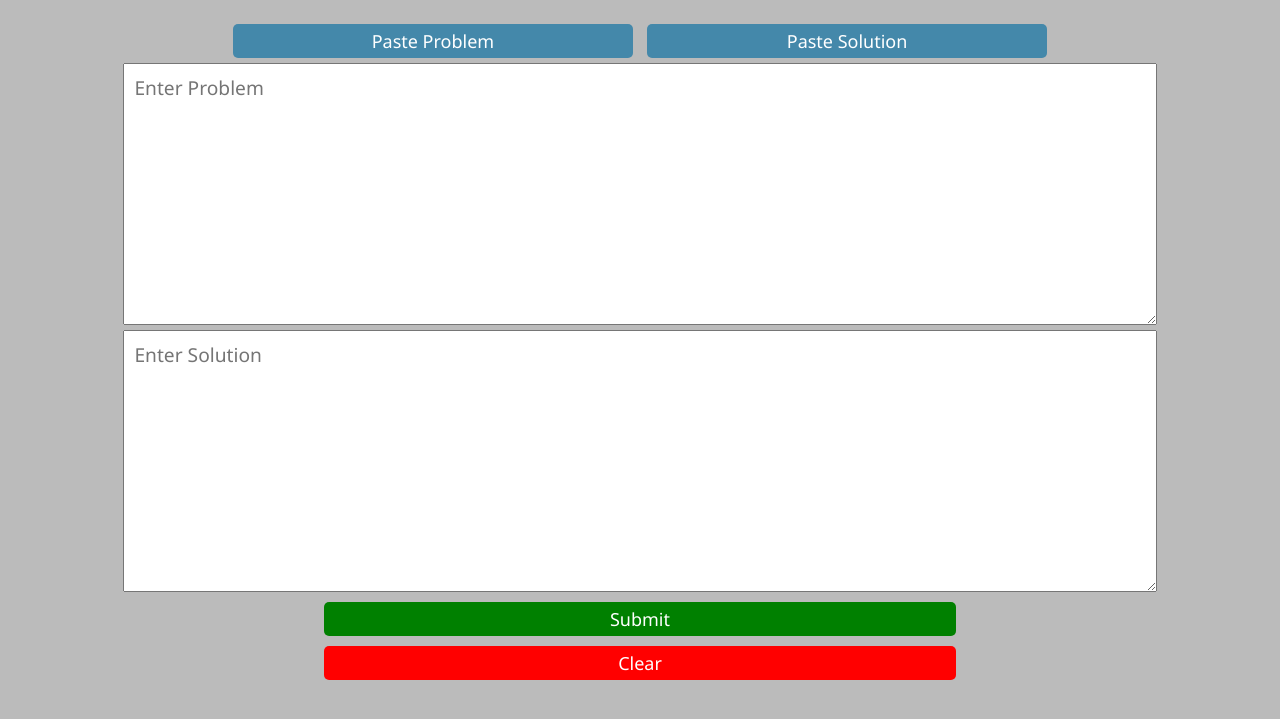
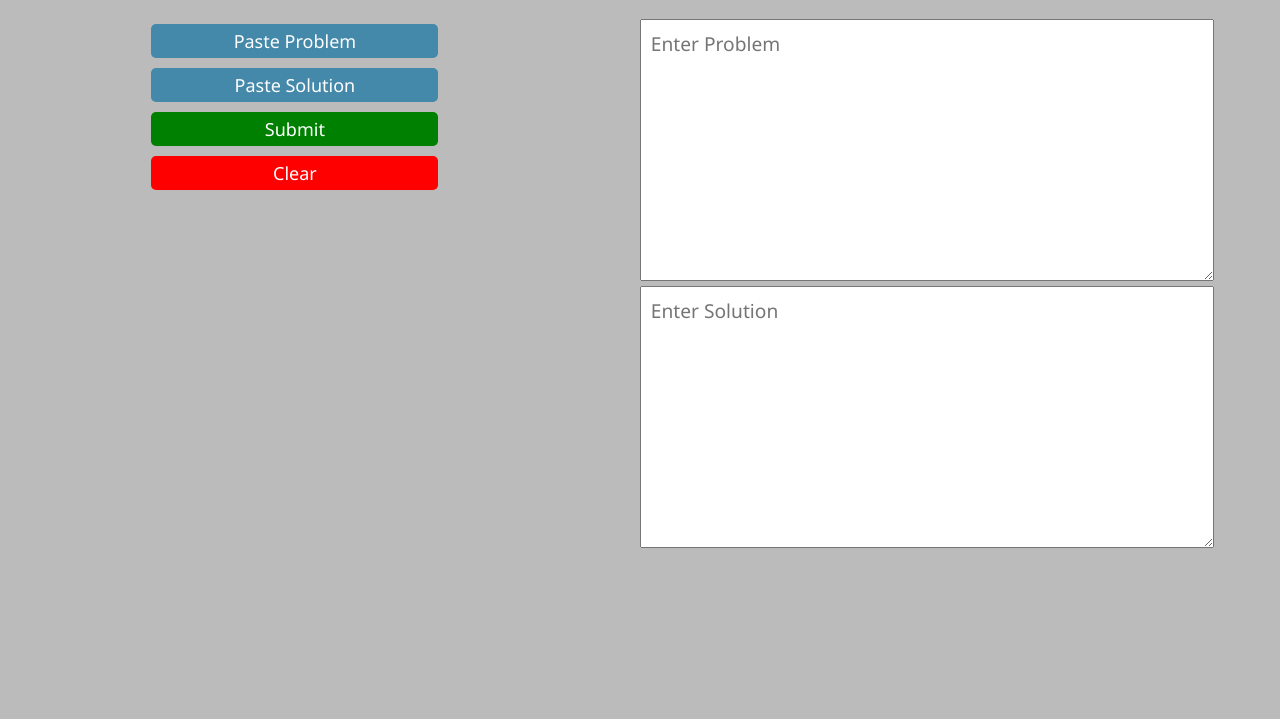
Before and after one commit to areebuzair/CopyPasta, a website: page index.html in a window 1280 px wide. Shown: the part 67-786 px from the top of the page. Drawn offline with Linux system fonts and the light colour scheme.

Commit message:
Changed the layout

```diff
--- a/index.html
+++ b/index.html
@@ -51,17 +51,21 @@
             background-color: rgb(255, 147, 24);
             color: black;
         }
+
         button[type=button] {
             background-color: #48A;
             color: white;
-            min-width: auto;
-            width: 40%;
-            max-width: 400px;
         }
 
         button[type=button]:hover {
             background-color: #7DF;
             color: black;
+        }
+        form{
+            display: grid;
+            width: 100%;
+            height: 100%;
+            grid-template-columns: auto auto;
         }
     </style>
     <script>
@@ -75,12 +79,19 @@
 <body>
     <h1>Append to Text File</h1>
     <form action="/" method="POST">
-        <button type="button" onclick="paste(document.getElementById('textInputProblem'))">Paste Problem</button>
-        <button type="button" onclick="paste(document.getElementById('textInputSolution'))">Paste Solution</button>
-        <textarea id="textInputProblem" name="textInputProblem" required placeholder="Enter Problem"></textarea><br>
-        <textarea id="textInputSolution" name="textInputSolution" required placeholder="Enter Solution"></textarea><br>
-        <button type="submit">Submit</button><br>
-        <button type="reset">Clear</button>
+        <div>
+            <button type="button" onclick="paste(document.getElementById('textInputProblem'))">Paste
+                Problem</button><br>
+            <button type="button" onclick="paste(document.getElementById('textInputSolution'))">Paste
+                Solution</button><br>
+            <button type="submit">Submit</button><br>
+            <button type="reset">Clear</button><br>
+        </div>
+        <div>
+            <textarea id="textInputProblem" name="textInputProblem" required placeholder="Enter Problem"></textarea><br>
+            <textarea id="textInputSolution" name="textInputSolution" required
+                placeholder="Enter Solution"></textarea><br>
+        </div>
     </form>
 </body>
 
```
Also changed, not shown: 2 other files.
